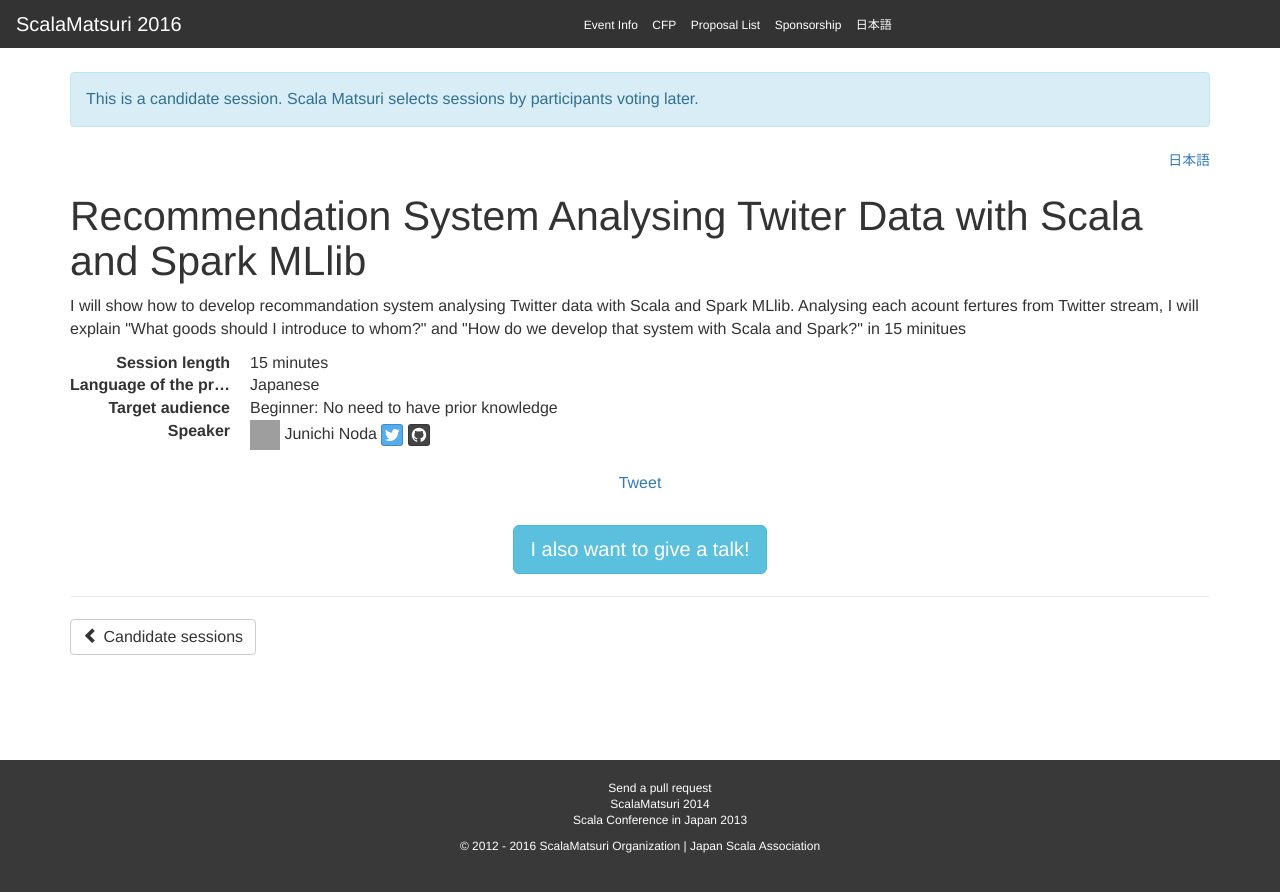
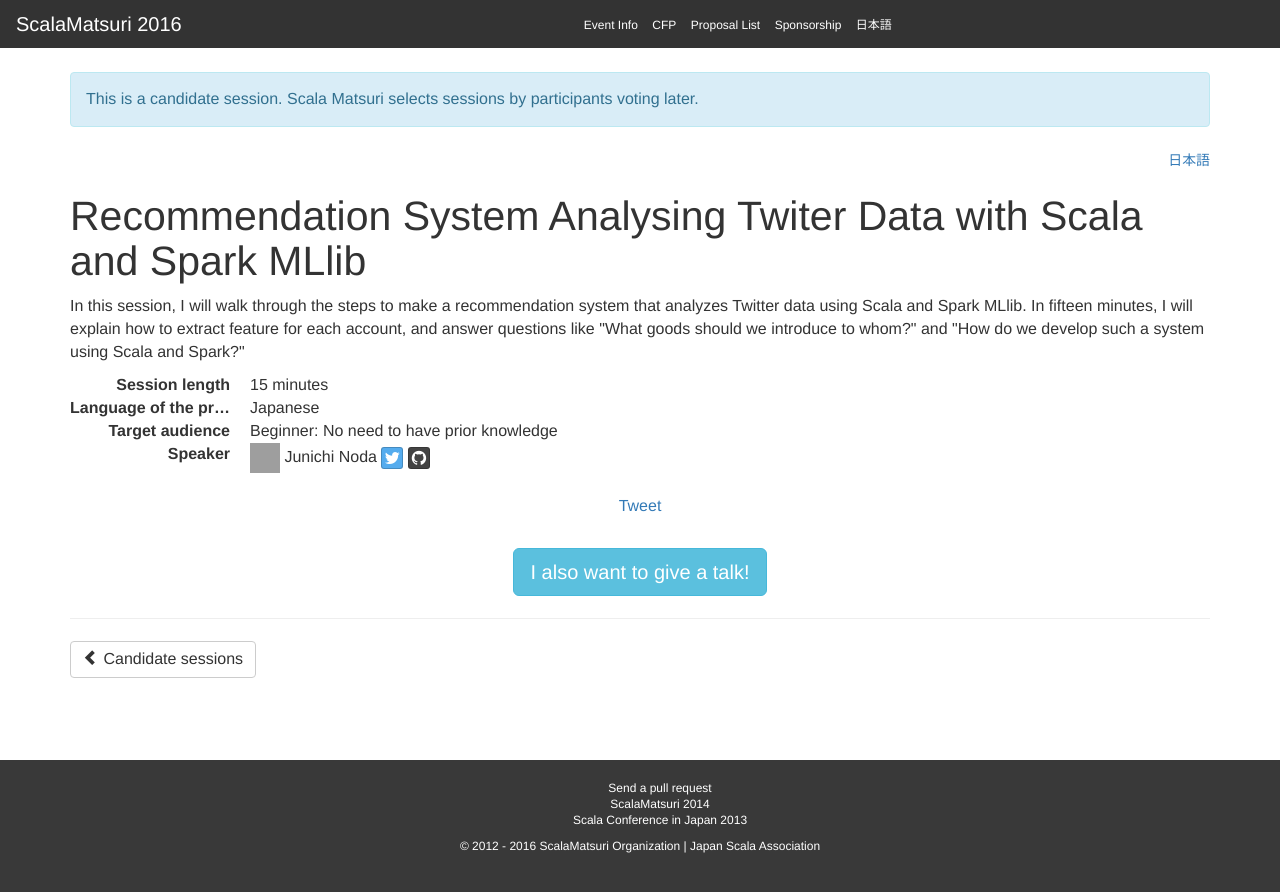
Before and after one commit to scalajp/2016.scalamatsuri.org, a Jekyll site: the page built from _candidates_en/JunichiNoda_2.html, in a window 1280 px wide. Shown: the top 892 px of the page. Built offline with Jekyll 4.4.1, drawn with Linux system fonts in a browser that asks for light colours; nearby versions of some CDN libraries; comment, search, counter and statistics services are not loaded; grey boxes are pictures that could not be loaded.

Commit message:
#157 Major fixes JunichiNoda_2.html

```diff
--- a/_candidates_en/JunichiNoda_2.html
+++ b/_candidates_en/JunichiNoda_2.html
@@ -8,6 +8,7 @@ twitter: n428dev
 github: AKB428
 icon: https://avatars3.githubusercontent.com/u/2659194?v=3&s=460
 ---
-<p>I will show how to develop recommandation system analysing Twitter data with Scala and Spark MLlib.
-Analysing each acount fertures from Twitter stream,
-I will explain "What goods should I introduce to whom?" and "How do we develop that system with Scala and Spark?" in 15 minitues </p>
+<p>
+In this session, I will walk through the steps to make a recommendation system that analyzes Twitter data using Scala and Spark MLlib.
+In fifteen minutes, I will explain how to extract feature for each account, and answer questions like "What goods should we introduce to whom?" and "How do we develop such a system using Scala and Spark?"
+</p>
```
